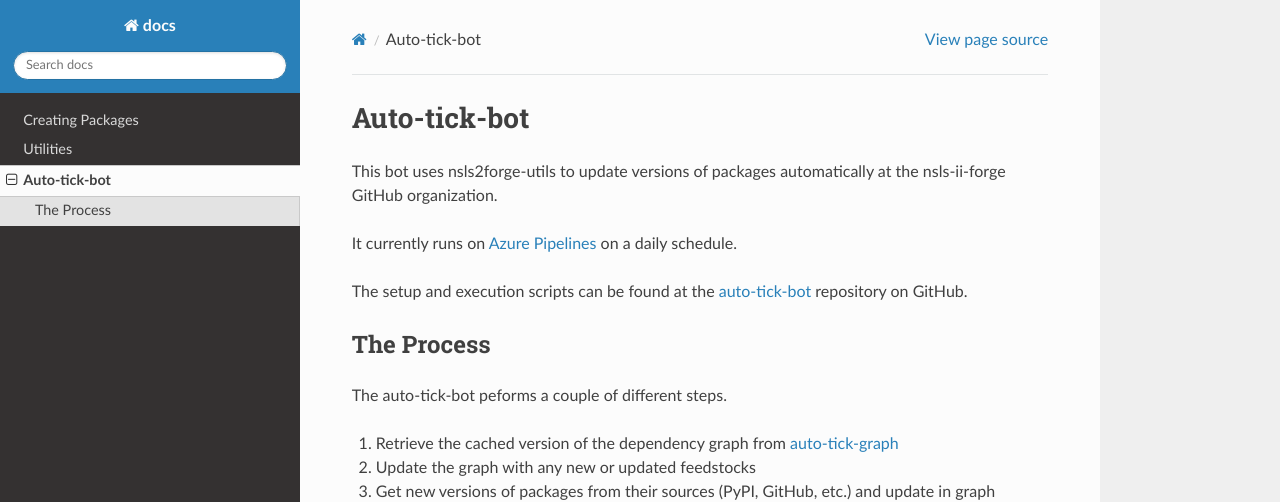
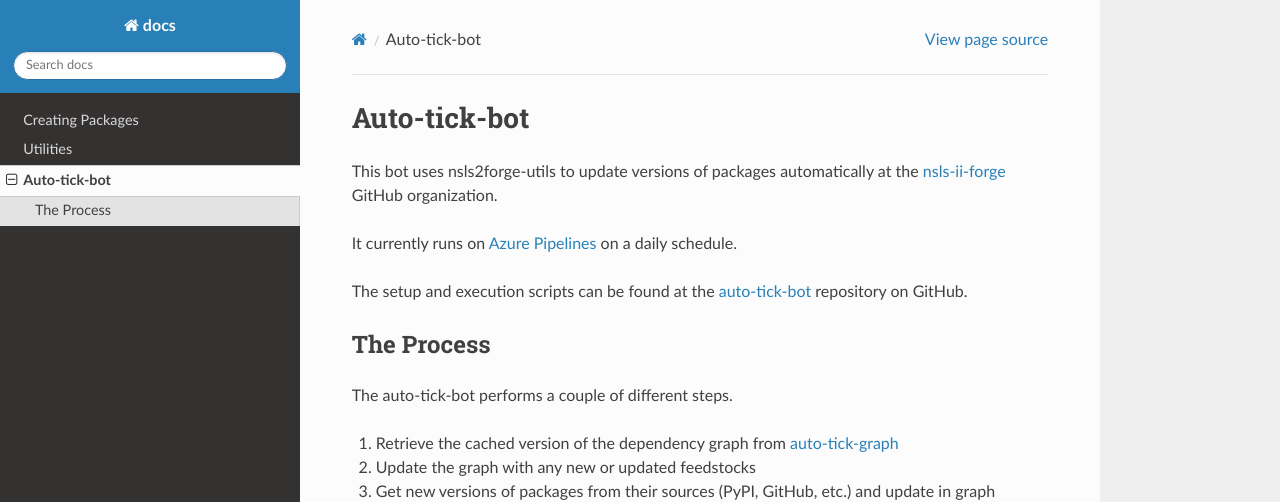
Before and after one commit to nsls-ii-forge/docs, a Sphinx documentation site: the page built from source/auto_tick.rst, in a window 1280 px wide and 1179 px high. Shown: the top 502 px of the window. Built offline with Sphinx 7.4.7 and the Read the Docs theme 2.0.0, drawn with Linux system fonts in a browser that asks for light colours.

Commit message:
Minor corrections after code review

```diff
--- a/source/auto_tick.rst
+++ b/source/auto_tick.rst
@@ -8,7 +8,7 @@ Auto-tick-bot
 #############
 
 This bot uses nsls2forge-utils to update versions of packages
-automatically at the nsls-ii-forge GitHub organization.
+automatically at the `nsls-ii-forge <https://github.com/nsls-ii-forge>`_ GitHub organization.
 
 
 It currently runs on `Azure Pipelines <https://dev.azure.com/nsls2forge/nsls2forge/_build?definitionId=236>`_ on a daily schedule.
@@ -21,7 +21,7 @@ repository on GitHub.
 The Process
 ===========
 
-The auto-tick-bot peforms a couple of different steps.
+The auto-tick-bot performs a couple of different steps.
 
 1. Retrieve the cached version of the dependency graph from `auto-tick-graph <https://github.com/nsls-ii-forge/auto-tick-graph>`_
 
```
